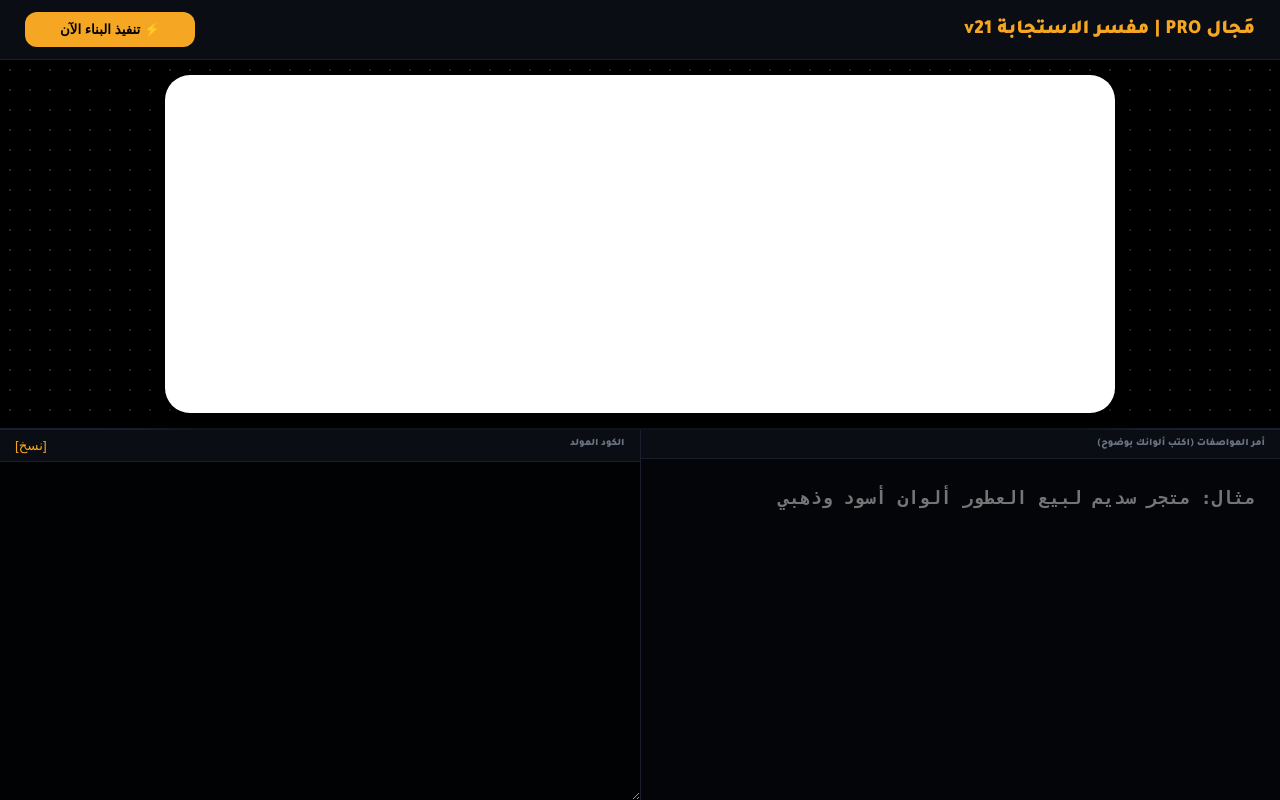
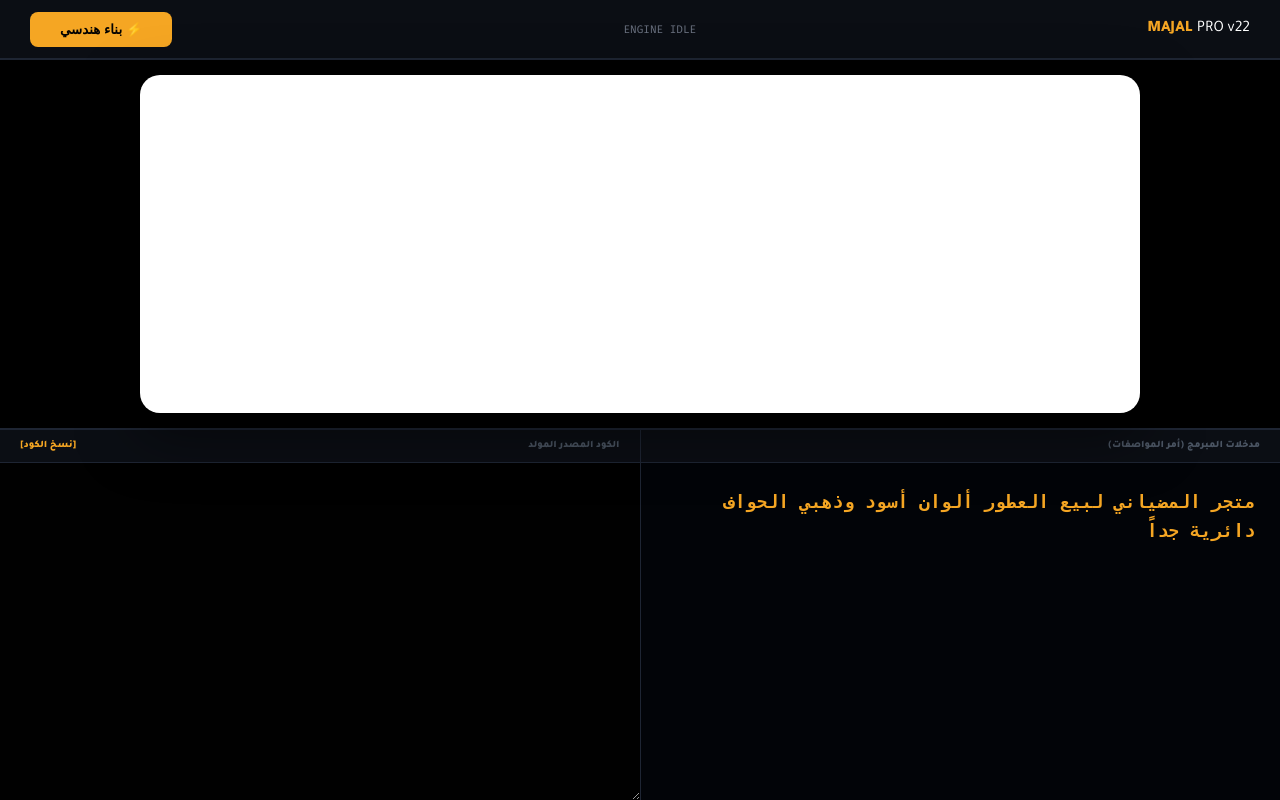
Before and after one commit to wissamalonazy-droid/majal, a Flask app: page / in a window 1280 px wide. Run offline with Flask 3, Linux system fonts and the light colour scheme.

Commit message:
Update index.html

```diff
--- a/templates/index.html
+++ b/templates/index.html
@@ -3,152 +3,155 @@
 <head>
 <meta charset="UTF-8">
 <meta name="viewport" content="width=device-width, initial-scale=1.0">
-<title>مَجال PRO | الاستجابة القصوى v21</title>
+<title>MAJAL PRO ENGINE v22</title>
 <link href="https://fonts.googleapis.com/css2?family=Fira+Code:wght@400;500&family=Tajawal:wght@400;700;900&display=swap" rel="stylesheet">
 <style>
-:root { --sys-bg: #030508; --sys-panel: #0a0d14; --sys-border: #1a1f2b; --sys-accent: #f5a623; }
+    :root { --main-bg: #020408; --panel: #0b0e14; --accent: #f5a623; --border: #1e2533; }
     * { margin:0; padding:0; box-sizing:border-box; }
-body { background: var(--sys-bg); color: #d1d5db; font-family: 'Tajawal', sans-serif; height: 100vh; display: flex; flex-direction: column; overflow: hidden; }
+    body { background: var(--main-bg); color: #e5e7eb; font-family: 'Tajawal', sans-serif; height: 100vh; display: flex; flex-direction: column; overflow: hidden; }
 
     /* Header */
-.top-nav { height: 60px; background: var(--sys-panel); border-bottom: 1px solid var(--sys-border); display: flex; align-items: center; justify-content: space-between; padding: 0 25px; flex-shrink: 0; }
-.logo { font-size: 20px; font-weight: 900; color: var(--sys-accent); }
-.btn-build { background: var(--sys-accent); color: #000; border: none; padding: 10px 35px; border-radius: 12px; font-weight: 900; cursor: pointer; transition: 0.3s; }
+    header { height: 60px; background: var(--panel); border-bottom: 2px solid var(--border); display: flex; align-items: center; justify-content: space-between; padding: 0 30px; }
+    .status { font-size: 11px; color: #6b7280; font-family: 'Fira Code', monospace; }
+    .build-btn { background: var(--accent); color: #000; border: none; padding: 10px 30px; border-radius: 8px; font-weight: 900; cursor: pointer; transition: 0.3s; }
+    .build-btn:hover { transform: scale(1.03); box-shadow: 0 0 20px rgba(245,166,35,0.4); }
 
     /* Layout 50-25-25 */
-.layout { display: flex; flex-direction: column; flex: 1; overflow: hidden; }
-.view-pane { height: 50%; background: #000; display: flex; justify-content: center; padding: 15px; border-bottom: 2px solid var(--sys-border); background-image: radial-gradient(#1f2937 1px, transparent 1px); background-size: 20px 20px; }
-#preview-frame { width: 100%; max-width: 950px; background: #fff; border-radius: 25px; border: none; box-shadow: 0 15px 50px rgba(0,0,0,0.8); }
+    .container { display: flex; flex-direction: column; flex: 1; }
+    .preview-box { height: 50%; background: #000; display: flex; justify-content: center; padding: 15px; border-bottom: 2px solid var(--border); position: relative; }
+    #viewport { width: 100%; max-width: 1000px; background: #fff; border-radius: 20px; border: none; box-shadow: 0 20px 60px rgba(0,0,0,0.5); }
 
-.control-pane { height: 50%; display: grid; grid-template-columns: 1fr 1fr; gap: 1px; background: var(--sys-border); }
-.sub-pane { background: var(--sys-bg); display: flex; flex-direction: column; overflow: hidden; }
-.pane-hdr { padding: 8px 15px; font-size: 10px; background: var(--sys-panel); color: #6b7280; border-bottom: 1px solid var(--sys-border); font-weight: 900; display: flex; justify-content: space-between; }
+    .editor-box { height: 50%; display: grid; grid-template-columns: 1fr 1fr; gap: 1px; background: var(--border); }
+    .pane { background: var(--main-bg); display: flex; flex-direction: column; }
+    .pane-label { padding: 10px 20px; font-size: 10px; font-weight: 900; background: var(--panel); color: #4b5563; border-bottom: 1px solid var(--border); display: flex; justify-content: space-between; }
 
-#user-input { flex: 1; background: transparent; color: var(--sys-accent); border: none; outline: none; padding: 25px; font-size: 18px; font-weight: 700; resize: none; line-height: 1.6; text-align: right; }
-#code-out { flex: 1; background: #010204; color: #7ee787; border: none; outline: none; padding: 25px; font-family: 'Fira Code', monospace; font-size: 12px; direction: ltr; text-align: left; }
+    #prompt-in { flex: 1; background: transparent; color: var(--accent); border: none; outline: none; padding: 25px; font-size: 18px; font-weight: 800; resize: none; line-height: 1.6; }
+    #code-out { flex: 1; background: #010101; color: #10b981; border: none; outline: none; padding: 25px; font-family: 'Fira Code', monospace; font-size: 12px; direction: ltr; text-align: left; }
 </style>
 </head>
 <body>
 
-<header class="top-nav">
-  <div class="logo">مَجال PRO <span>| مفسر الاستجابة v21</span></div>
-  <button class="btn-build" onclick="forceSovereignBuild()">⚡ تنفيذ البناء الآن</button>
+<header>
+    <div style="font-weight:900; color:var(--accent);">MAJAL <span style="color:#fff; font-weight:300;">PRO v22</span></div>
+    <div class="status" id="engine-status">ENGINE IDLE</div>
+    <button class="build-btn" onclick="masterBuild()">⚡ بناء هندسي</button>
 </header>
 
-<div class="layout">
-  <div class="view-pane"><iframe id="preview-frame"></iframe></div>
-  <div class="control-pane">
-    <div class="sub-pane">
-      <div class="pane-hdr">أمر المواصفات (اكتب ألوانك بوضوح)</div>
-      <textarea id="user-input" placeholder="مثال: متجر سديم لبيع العطور ألوان أسود وذهبي"></textarea>
+<div class="container">
+    <div class="preview-box"><iframe id="viewport"></iframe></div>
+    <div class="editor-box">
+        <div class="pane">
+            <div class="pane-label">مدخلات المبرمج (أمر المواصفات)</div>
+            <textarea id="prompt-in">متجر المضياني لبيع العطور ألوان أسود وذهبي الحواف دائرية جداً</textarea>
         </div>
-    <div class="sub-pane">
-      <div class="pane-hdr">الكود المولد <button onclick="copyCode()" style="color:var(--sys-accent); cursor:pointer; background:none; border:none;">[نسخ]</button></div>
+        <div class="pane">
+            <div class="pane-label">الكود المصدر المولد <span id="copy-msg" style="color:var(--accent); cursor:pointer;" onclick="copyCode()">[نسخ الكود]</span></div>
             <textarea id="code-out" readonly></textarea>
         </div>
     </div>
 </div>
 
 <script>
-function forceSovereignBuild() {
-  const prompt = document.getElementById('user-input').value.trim();
-  if (!prompt) return;
+function masterBuild() {
+    const input = document.getElementById('prompt-in').value.trim();
+    const status = document.getElementById('engine-status');
+    if(!input) return;
 
-  // 1. مفسر الألوان الذكي (فحص شامل للجملة)
+    status.innerText = "PROCESSING...";
+    const t0 = performance.now();
+
+    // 1. القاموس اللوني المطور
     const palette = {
-    'أسود': '#000000', 'أبيض': '#ffffff', 'ذهبي': '#d4af37',
-    'أزرق': '#2563eb', 'أحمر': '#e11d48', 'أخضر': '#16a34a', 'فضي': '#c0c0c0'
+        'أسود': '#000000', 'ذهبي': '#d4af37', 'أبيض': '#ffffff', 'فضي': '#c0c0c0',
+        'أحمر': '#ef4444', 'أزرق': '#2563eb', 'أخضر': '#10b981', 'رمادي': '#374151'
     };
 
-  let bg = '#ffffff';
-  let primary = '#2563eb';
-  let text = '#000000';
+    // تحليل الألوان الذكي
+    let bg = '#ffffff', primary = '#f5a623', text = '#000000';
+    if(input.includes('أسود')) { bg = '#000000'; text = '#ffffff'; }
 
-  // فحص الخلفية أولاً
-  if (prompt.includes('أسود')) { bg = '#000000'; text = '#ffffff'; }
-  else if (prompt.includes('أبيض')) { bg = '#ffffff'; text = '#000000'; }
-
-  // فحص لون الهوية (الأزرار والماركة)
-  Object.keys(palette).forEach(c => {
-    if (prompt.includes(c) && c !== 'أسود' && c !== 'أبيض') {
-      primary = palette[c];
+    // استخراج لون الهوية (تجنب لون الخلفية)
+    Object.keys(palette).forEach(color => {
+        if(input.includes(color) && color !== 'أسود' && color !== 'أبيض') {
+            primary = palette[color];
         }
     });
 
-  // 2. استخراج الاسم والأيقونة
-  const storeName = prompt.match(/متجر\s+([\u0621-\u064A0-9]+)/)?.[1] || "متجر السيادة";
-  let icon = "📦";
-  if(prompt.includes("عطر")) icon = "🧴";
-  if(prompt.includes("ساعة")) icon = "⌚";
+    // 2. تحليل الهندسة (الملي متر)
+    let radius = "8px";
+    if(input.includes("دائرية")) radius = "25px";
+    if(input.includes("دائرية جدا")) radius = "50px";
+    if(input.includes("حادة")) radius = "0px";
 
-  // 3. بناء الكود الصافي بـ CSS Variables للتحكم المطلق
-  const finalCode = `<!DOCTYPE html>
+    const storeName = input.match(/متجر\s+([\u0621-\u064A0-9]+)/)?.[1] || "متجر السيادة";
+    let icon = input.includes("عطر") ? "🧴" : (input.includes("ساعة") ? "⌚" : "📦");
+
+    // 3. بناء الكود الصناعي (Industrial HTML/CSS)
+    const generatedHTML = `<!DOCTYPE html>
 <html lang="ar" dir="rtl">
 <head>
     <meta charset="UTF-8">
+    <link href="https://fonts.googleapis.com/css2?family=Tajawal:wght@400;700;900&display=swap" rel="stylesheet">
     <style>
-    :root { --p: ${primary}; --bg: ${bg}; --t: ${text}; }
-    body { font-family: 'Tajawal', sans-serif; background: var(--bg); color: var(--t); margin: 0; padding: 0; }
-    header { background: var(--p); padding: 60px 20px; text-align: center; color: ${primary === '#ffffff' ? '#000' : '#fff'}; }
-    .store-title { font-size: 50px; font-weight: 900; margin: 0; }
-    .nav { position: fixed; top: 0; width: 100%; padding: 15px 30px; display: flex; justify-content: space-between; align-items: center; background: rgba(0,0,0,0.1); backdrop-filter: blur(10px); }
-    .cart-box { background: rgba(255,255,255,0.2); padding: 10px 20px; border-radius: 15px; font-weight: 900; cursor: pointer; }
-    .grid { display: grid; grid-template-columns: repeat(auto-fit, minmax(280px, 1fr)); gap: 25px; padding: 50px 30px; max-width: 1200px; margin: 0 auto; }
-    .card { background: ${bg === '#000000' ? '#111' : '#f9f9f9'}; padding: 30px; border-radius: 30px; border: 2px solid var(--p)22; text-align: center; transition: 0.3s; }
+        :root { --p: ${primary}; --bg: ${bg}; --t: ${text}; --r: ${radius}; }
+        body { font-family: 'Tajawal', sans-serif; background: var(--bg); color: var(--t); margin: 0; }
+        header { background: var(--p); padding: 50px 20px; text-align: center; color: ${primary === '#ffffff' ? '#000' : '#fff'}; }
+        .nav { position: sticky; top: 0; background: rgba(0,0,0,0.2); backdrop-filter: blur(10px); padding: 15px 5%; display: flex; justify-content: space-between; z-index: 100; }
+        .grid { display: grid; grid-template-columns: repeat(auto-fit, minmax(280px, 1fr)); gap: 30px; padding: 40px 5%; max-width: 1200px; margin: 0 auto; }
+        .card { background: ${bg === '#000000' ? '#0f172a' : '#f9fafb'}; border-radius: var(--r); border: 2px solid var(--p)22; padding: 30px; text-align: center; transition: 0.3s; }
         .card:hover { transform: translateY(-10px); border-color: var(--p); }
-    .price { color: var(--p); font-weight: 900; font-size: 30px; margin: 15px 0; }
-    .btn { background: var(--p); color: white; border: none; padding: 18px; border-radius: 18px; width: 100%; font-weight: 900; cursor: pointer; font-size: 18px; }
+        .price { color: var(--p); font-weight: 900; font-size: 28px; margin: 15px 0; }
+        .btn { background: var(--p); color: #fff; border: none; padding: 15px; border-radius: calc(var(--r) / 1.5); width: 100%; font-weight: 900; cursor: pointer; }
 
-    /* سلة جانبية احترافية */
-    #cart-sidebar { position: fixed; top: 0; left: -400px; width: 350px; height: 100%; background: #fff; color: #000; transition: 0.4s; z-index: 999; box-shadow: 5px 0 30px rgba(0,0,0,0.5); padding: 40px 30px; display: flex; flex-direction: column; }
-    #cart-sidebar.open { left: 0; }
-    .close-btn { cursor: pointer; font-size: 30px; text-align: left; }
+        /* سلة احترافية */
+        #cart-sidebar { position: fixed; top: 0; left: -100%; width: 350px; height: 100%; background: #fff; color: #000; transition: 0.4s; z-index: 999; box-shadow: 10px 0 50px rgba(0,0,0,0.5); padding: 40px 30px; }
+        #cart-sidebar.active { left: 0; }
     </style>
 </head>
 <body>
     <div id="cart-sidebar">
-    <div class="close-btn" onclick="toggleCart()">×</div>
-    <h2>🛒 سلة المشتريات</h2>
-    <div id="cart-items" style="flex:1; margin: 20px 0;">السلة فارغة</div>
-    <div style="border-top: 2px solid #eee; padding-top: 20px;">
+        <div onclick="toggleCart()" style="cursor:pointer; font-weight:900;">إغلاق ×</div>
+        <h2 style="margin-top:30px;">سلة المشتريات</h2>
+        <div id="items" style="margin: 30px 0;">السلة فارغة</div>
+        <div style="border-top:2px solid #eee; padding-top:20px;">
             <h3>الإجمالي: <span id="total">0</span> ريال</h3>
-      <button class="btn" style="background: #16a34a" onclick="alert('جاري الدفع...')">إتمام الطلب</button>
+            <button class="btn" style="background:#10b981">إتمام الطلب</button>
         </div>
     </div>
-
-  <div class="nav"><div class="cart-box" onclick="toggleCart()">السلة (<span id="count">0</span>)</div> <div style="font-weight:900;">${storeName}</div></div>
-  <header><h1 class="store-title">${storeName}</h1></header>
-
+    <div class="nav"><div onclick="toggleCart()" style="cursor:pointer; font-weight:900;">🛒 السلة (<span id="count">0</span>)</div> <div style="font-weight:900;">${storeName}</div></div>
+    <header><h1 style="font-size:50px; margin:0;">${storeName}</h1></header>
     <div class="grid">
-    <div class="card"><div style="font-size:70px">${icon}</div><h3>منتج حصري</h3><div class="price">350 ريال</div><button class="btn" onclick="add('منتج حصري', 350)">إضافة للسلّة</button></div>
-    <div class="card"><div style="font-size:70px">${icon}</div><h3>منتج ملكي</h3><div class="price">500 ريال</div><button class="btn" onclick="add('منتج ملكي', 500)">إضافة للسلّة</button></div>
+        <div class="card"><div style="font-size:70px">${icon}</div><h3>منتج سديم الحصري</h3><div class="price">450 ريال</div><button class="btn" onclick="add('منتج سديم', 450)">إضافة للسلّة</button></div>
+        <div class="card"><div style="font-size:70px">${icon}</div><h3>عطر السيادة</h3><div class="price">320 ريال</div><button class="btn" onclick="add('عطر السيادة', 320)">إضافة للسلّة</button></div>
     </div>
-
     <script>
         let cart = []; let total = 0;
-    function toggleCart() { document.getElementById('cart-sidebar').classList.toggle('open'); }
-    function add(name, price) {
-      cart.push({name, price}); total += price;
+        function toggleCart() { document.getElementById('cart-sidebar').classList.toggle('active'); }
+        function add(n, p) {
+            cart.push({n, p}); total += p;
             document.getElementById('count').innerText = cart.length;
             document.getElementById('total').innerText = total;
-      document.getElementById('cart-items').innerHTML = cart.map(i => \`<div style="display:flex; justify-content:space-between; margin-bottom:10px;"><span>\${i.name}</span><b>\${i.price} ريال</b></div>\`).join('');
+            document.getElementById('items').innerHTML = cart.map(i => \`<div style="display:flex; justify-content:space-between; margin-bottom:10px;"><span>\${i.n}</span><b>\${i.p} ريال</b></div>\`).join('');
         }
     <\/script>
 </body>
 </html>`;
 
-  document.getElementById('code-out').value = finalCode;
-  const frame = document.getElementById('preview-frame');
-  frame.contentWindow.document.open();
-  frame.contentWindow.document.write(finalCode);
-  frame.contentWindow.document.close();
+    document.getElementById('code-out').value = generatedHTML;
+    const iframe = document.getElementById('viewport');
+    iframe.contentWindow.document.open();
+    iframe.contentWindow.document.write(generatedHTML);
+    iframe.contentWindow.document.close();
+
+    const t1 = performance.now();
+    status.innerText = `SUCCESS: ${(t1-t0).toFixed(2)}ms`;
 }
 
 function copyCode() {
-  const codeOut = document.getElementById('code-out');
-  codeOut.select();
+    const code = document.getElementById('code-out');
+    code.select();
     document.execCommand('copy');
-  alert("تم نسخ الكود السيادي!");
+    alert("تم نسخ الكود! ضعه في ملف index.html واستمتع بالمتجر.");
 }
 </script>
 </body>
```
Lines whose indentation alone changed are shown as unchanged.
